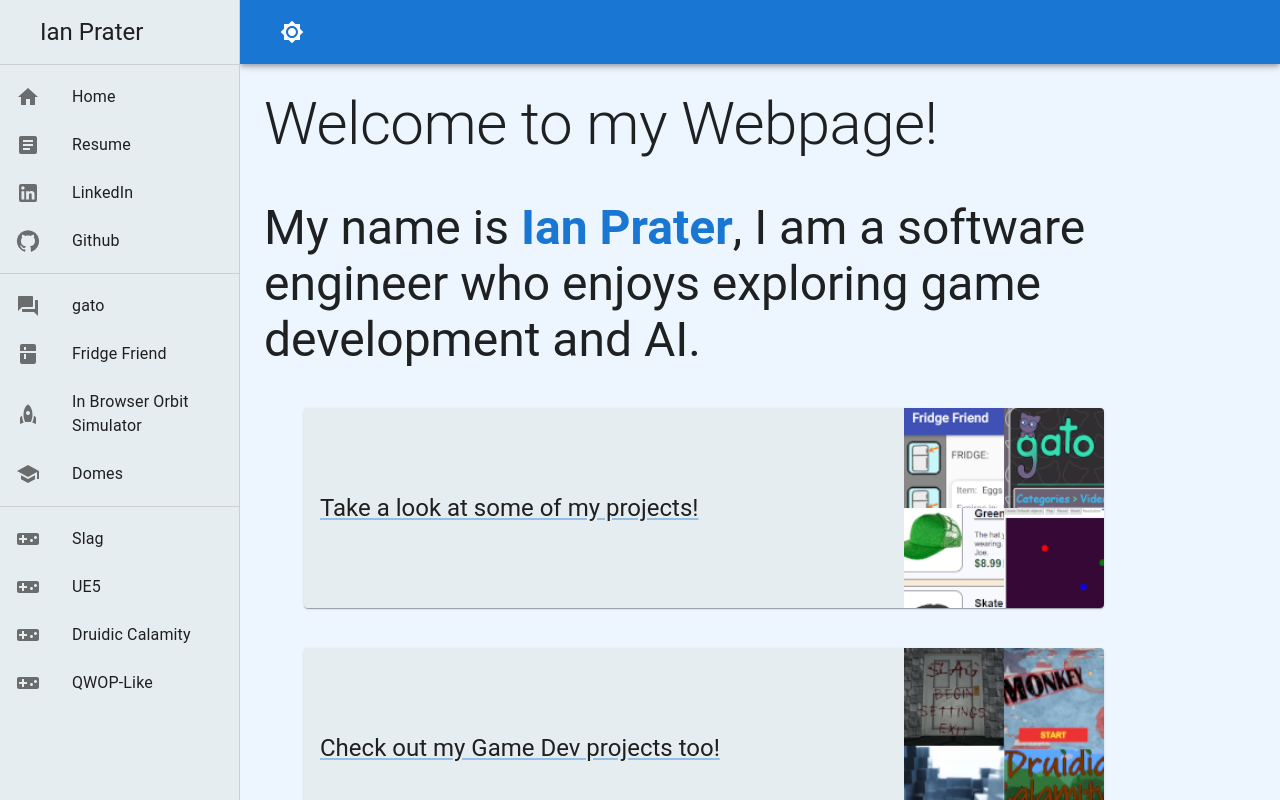
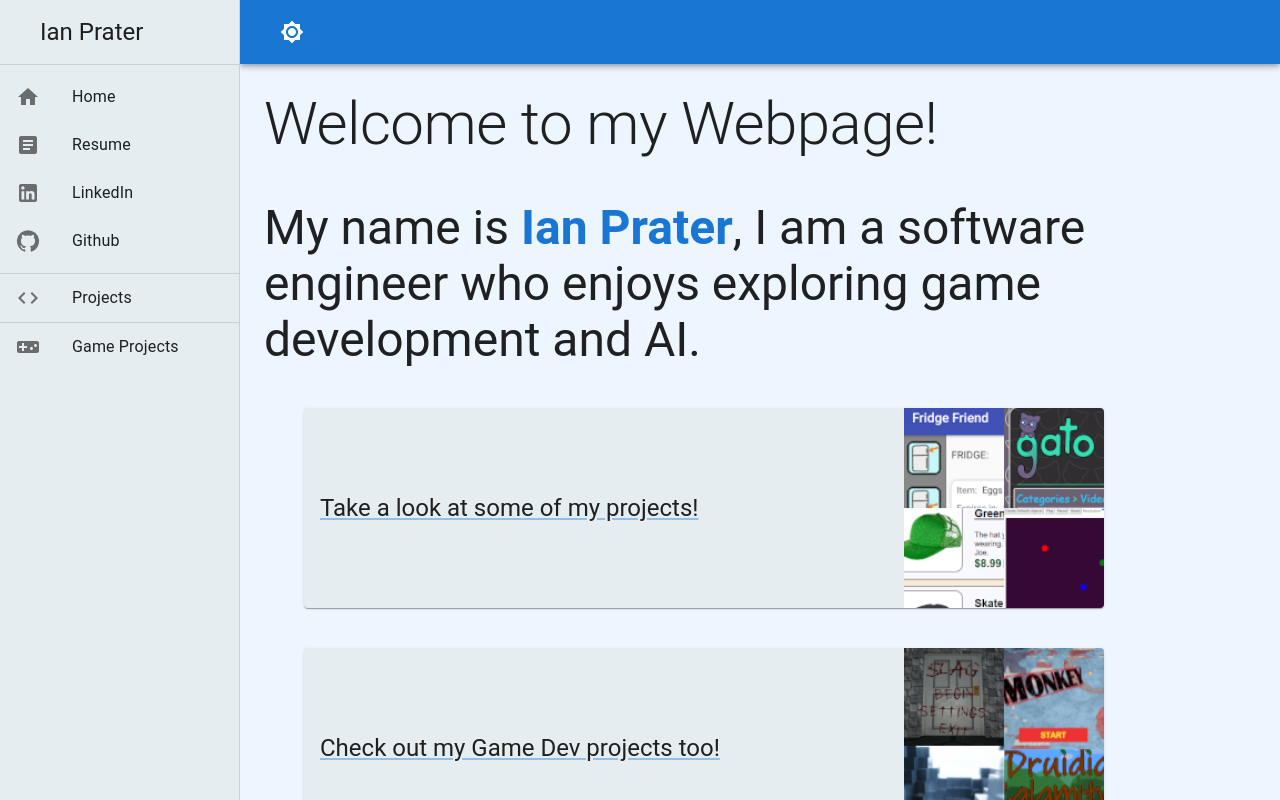
Before and after one commit to IanPrater/IanPrater.github.io, a React (Vite) app: page / in a window 1280 px wide. Built offline with nearby package versions, Linux system fonts and the light colour scheme.

Commit message:
Improve Navigation

```diff
--- a/src/App.tsx
+++ b/src/App.tsx
@@ -14,7 +14,7 @@ import Drawer from '@mui/material/Drawer';
 import IconButton from '@mui/material/IconButton';
 import List from '@mui/material/List';
 import ListItem from '@mui/material/ListItem';
-import ListItemButton from '@mui/material/ListItemButton';
+import ListItemButton, { ListItemButtonProps } from '@mui/material/ListItemButton';
 import ListItemIcon from '@mui/material/ListItemIcon';
 import ListItemText from '@mui/material/ListItemText';
 import MenuIcon from '@mui/icons-material/Menu';
@@ -25,13 +25,14 @@ import KitchenIcon from '@mui/icons-material/Kitchen';
 import RocketIcon from '@mui/icons-material/Rocket';
 import SchoolIcon from '@mui/icons-material/School';
 import VideogameAssetIcon from '@mui/icons-material/VideogameAsset';
+import CodeIcon from '@mui/icons-material/Code';
 import LinkedInIcon from '@mui/icons-material/LinkedIn';
 import GitHubIcon from '@mui/icons-material/GitHub';
 import ArticleIcon from '@mui/icons-material/Article';
 import HomeIcon from '@mui/icons-material/Home';
 import Home from './pages/Home';
 import Resume from './pages/Resume';
-import { useTheme } from '@mui/material';
+import { Collapse, useTheme } from '@mui/material';
 import { ThemeContext } from './providers/theme-provider';
 import { Brightness4, Brightness7 } from '@mui/icons-material';
 import Projects from './pages/Projects';
@@ -39,7 +40,7 @@ import Game from './pages/Game';
 
 const drawerWidth = 240;
 
-interface ListItemList {
+interface ListItemList extends ListItemButtonProps{
   text: string,
   icon: JSX.Element,
   route: string
@@ -58,6 +59,8 @@ export default function ResponsiveDrawer() {
   const { themeMode, setThemeMode } = React.useContext(ThemeContext);
   const [mobileOpen, setMobileOpen] = React.useState(false);
   const [isClosing, setIsClosing] = React.useState(false);
+  const [projectsOpen, setProjectsOpen] = React.useState(false);
+  const [gameProjectsOpen, setGameProjectsOpen] = React.useState(false);
   const theme = useTheme();
 
   const colorMode = React.useMemo(
@@ -68,6 +71,14 @@ export default function ResponsiveDrawer() {
     }),
     [themeMode]
   )
+
+  const handleProjectsOpen = () => {
+    setProjectsOpen((prevOpen) => !prevOpen);
+  };
+
+  const handleGameProjectsOpen = () => {
+    setGameProjectsOpen((prevOpen) => !prevOpen);
+  };
 
   const handleDrawerClose = () => {
     setIsClosing(true);
@@ -153,18 +164,25 @@ export default function ResponsiveDrawer() {
     }
   ];
 
+  function ListItemLink(props: ListItemList) {
+    return (
+      <ListItemButton component={Link} to={props.route}>
+        <ListItemIcon>
+          {props.icon}
+        </ListItemIcon>
+        <ListItemText primary={props.text} />
+      </ListItemButton>
+    );
+  }
+
+
   const listElement = (list: ListItemList[]) => {
     return list.map((item) => (
       <ListItem key={item.text} disablePadding>
 
 
         {item.route.startsWith('/') ? ( // Check if the route starts with '/'
-          <ListItemButton component={Link} to={item.route}>
-            <ListItemIcon>
-              {item.icon}
-            </ListItemIcon>
-            <ListItemText primary={item.text} />
-          </ListItemButton>
+          <ListItemLink text={item.text} route={item.route} icon={item.icon}/>
         ) : (
           <ListItemButton
             component="a" // Use anchor tag for external links
@@ -196,13 +214,27 @@ export default function ResponsiveDrawer() {
         {listElement(listItems)}
       </List>
       <Divider />
-      <List>
-        {listElement(projectListItems)}
-      </List>
+      <Box  onClick={handleProjectsOpen}>
+        <ListItemLink text={'Projects'} route={'/projects'} icon={<CodeIcon />}/>
+      </Box>
+
+      <Collapse component="li" in={projectsOpen} timeout="auto" unmountOnExit>
+        <List  sx={{ p:0, pl: 2 }} >
+          {listElement(projectListItems)}
+        </List>
+      </Collapse>
+
       <Divider />
-      <List>
+
+      <Box  onClick={handleGameProjectsOpen}>
+        <ListItemLink text={'Game Projects'} route={'/game-projects'} icon={<VideogameAssetIcon />}/>
+      </Box>
+
+      <Collapse component="li" in={gameProjectsOpen} timeout="auto" unmountOnExit>
+        <List  sx={{ p:0, pl: 2 }} >
         {listElement(gameListItems)}
-      </List>
+        </List>
+      </Collapse>
     </div>
   );
 
@@ -282,7 +314,6 @@ export default function ResponsiveDrawer() {
           </Box>
         </Box>
       </Box>
-
     </Router>
   );
 }
```
